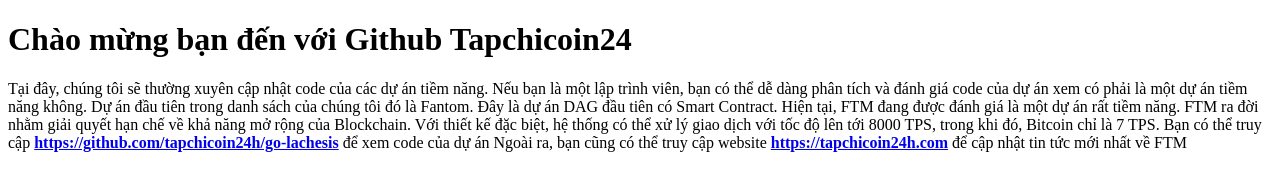
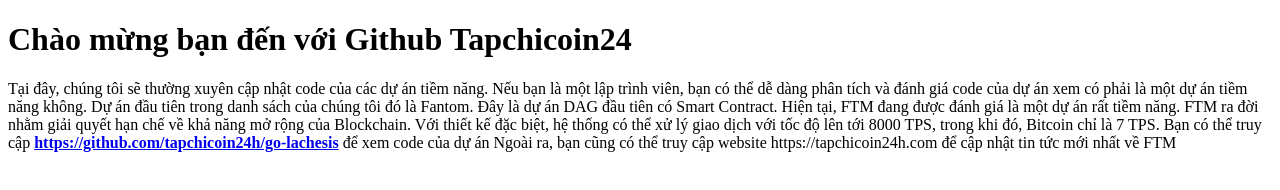
Before and after one commit to tapchicoin24h/tapchicoin24h.github.io, a plain HTML site: page index.html in a window 1280 px wide. Drawn offline with Linux system fonts and the light colour scheme.

Commit message:
Update index.html

```diff
--- a/index.html
+++ b/index.html
@@ -10,6 +10,6 @@ FTM ra đời nhằm giải quyết hạn chế về khả năng mở rộng c
 
 Bạn có thể truy cập <a href="https://github.com/tapchicoin24h/go-lachesis"><strong>https://github.com/tapchicoin24h/go-lachesis</strong></a> để xem code của dự án
 
-Ngoài ra, bạn cũng có thể truy cập website <a href="https://tapchicoin24h.com"><strong>https://tapchicoin24h.com</strong></a> để cập nhật tin tức mới nhất về FTM
+Ngoài ra, bạn cũng có thể truy cập website https://tapchicoin24h.com để cập nhật tin tức mới nhất về FTM
 </body>
 </html>
```
